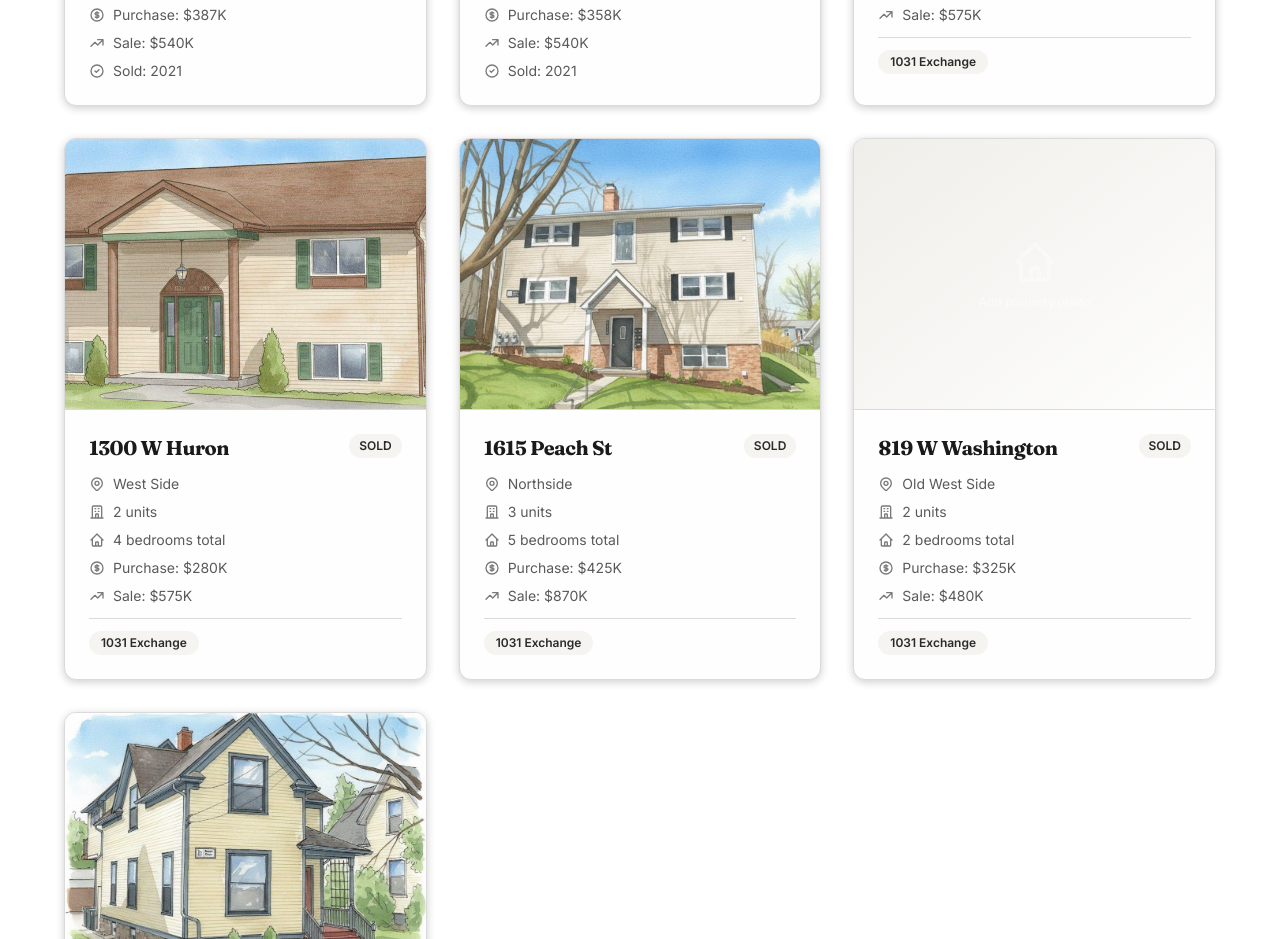
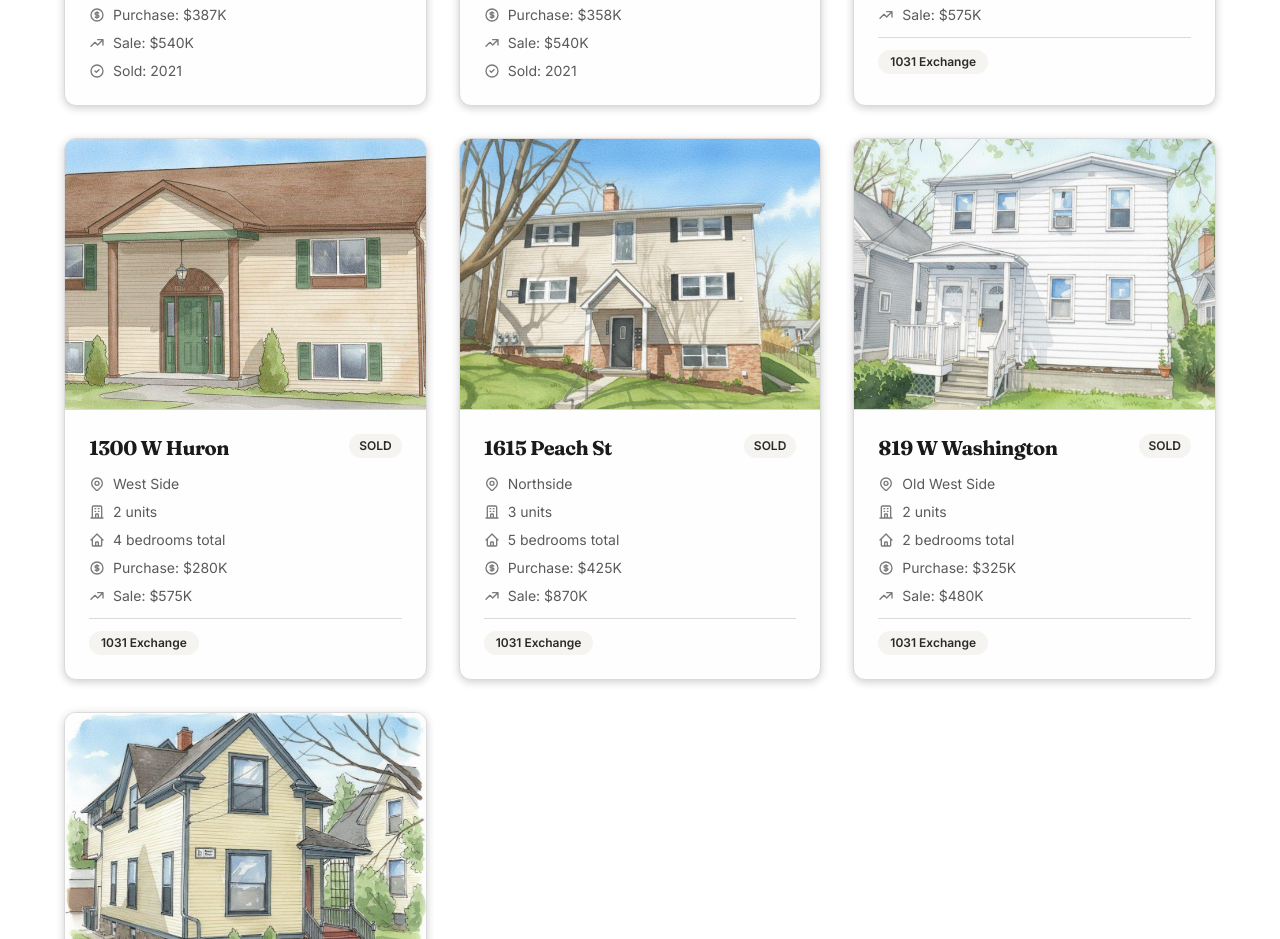
Before and after one commit to rpantaleo11/personal-website, a Next.js app: page /real-estate in a window 1280 px wide. Shown: the part 4420-5359 px from the top of the page. Built offline with nearby package versions, Linux system fonts and the light colour scheme.

Commit message:
Add 819 W Washington watercolor

```diff
--- a/app/real-estate/page.tsx
+++ b/app/real-estate/page.tsx
@@ -31,7 +31,7 @@ const pastHoldings = [
   { address: '1218 W Huron', neighborhood: 'West Side', units: '2', bedrooms: '4', type: 'Long-term rental', acquisitionDate: '', purchasePrice: '$320K', salePrice: '$575K', saleDate: '', is1031: true, image: '/properties/1218-w-huron.jpg' },
   { address: '1300 W Huron', neighborhood: 'West Side', units: '2', bedrooms: '4', type: 'Long-term rental', acquisitionDate: '', purchasePrice: '$280K', salePrice: '$575K', saleDate: '', is1031: true, image: '/properties/1300-w-huron.jpg' },
   { address: '1615 Peach St', neighborhood: 'Northside', units: '3', bedrooms: '5', type: 'Long-term rental', acquisitionDate: '', purchasePrice: '$425K', salePrice: '$870K', saleDate: '', is1031: true, image: '/properties/1615-peach.jpg' },
-  { address: '819 W Washington', neighborhood: 'Old West Side', units: '2', bedrooms: '2', type: 'Long-term rental', acquisitionDate: '', purchasePrice: '$325K', salePrice: '$480K', saleDate: '', is1031: true, image: '' },
+  { address: '819 W Washington', neighborhood: 'Old West Side', units: '2', bedrooms: '2', type: 'Long-term rental', acquisitionDate: '', purchasePrice: '$325K', salePrice: '$480K', saleDate: '', is1031: true, image: '/properties/819-w-washington.jpg' },
   { address: '523 W Washington St', neighborhood: '', units: '2', bedrooms: '4', type: 'Long-term rental', acquisitionDate: '', purchasePrice: '$525K', salePrice: '$685K', saleDate: '', is1031: true, image: '/properties/523-w-washington.jpg' },
 ];
 
```
Also changed, not shown: public/properties/819-w-washington.jpg (added).
